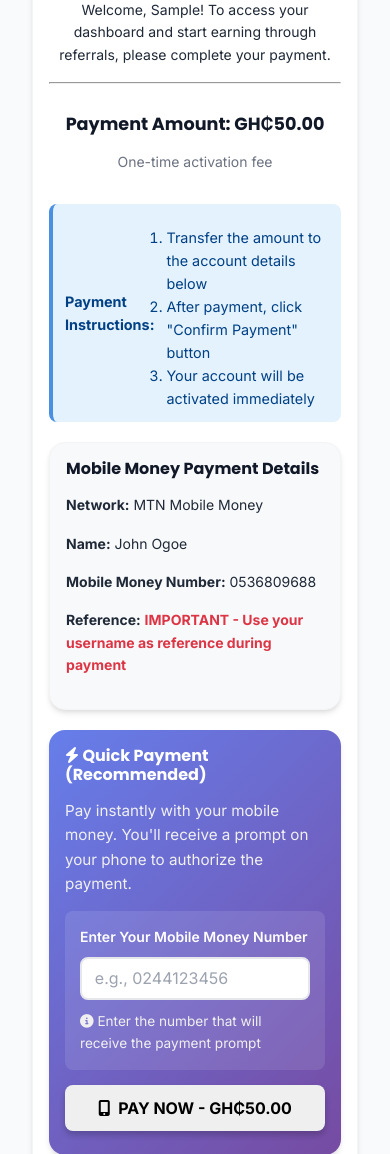
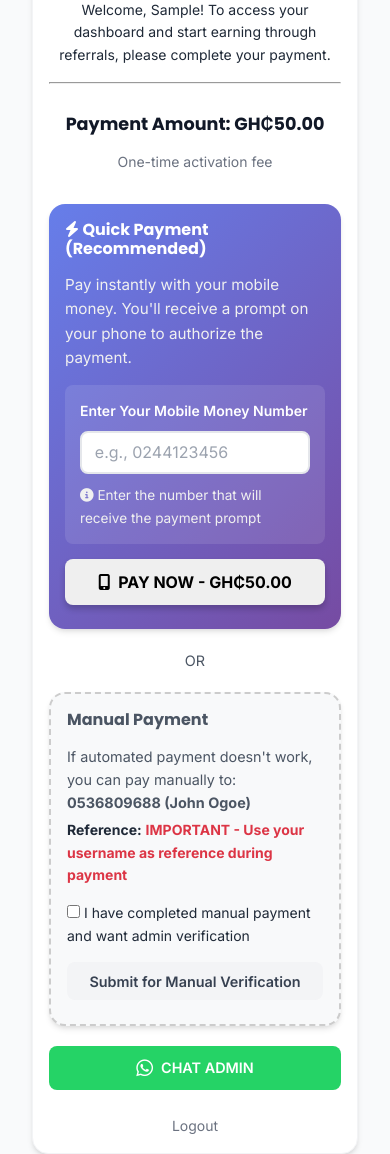
Before and after one commit to Budddiesearn/buddies-earn-finished-, a Flask app: page /payment in a window 390 px wide. Shown: the part 173-1327 px from the top of the page. Run offline with Flask 3, Linux system fonts and the light colour scheme; the visitor is signed in with stand-in values (Sample User, id 1); some libraries are stand-ins or nearby versions.

Commit message:
Payment page: remove Payment Instructions and Mobile Money Details; add reference note to Manual Payment

```diff
--- a/website/templates/payment.html
+++ b/website/templates/payment.html
@@ -26,23 +26,9 @@ development - leave empty, for production Render will set this){% block title %}
             <p class="text-muted">One-time activation fee</p>
         </div>
 
-        <div class="alert alert-info">
-            <strong>Payment Instructions:</strong>
-            <ol style="margin-top: 10px;">
-                <li>Transfer the amount to the account details below</li>
-                <li>After payment, click "Confirm Payment" button</li>
-                <li>Your account will be activated immediately</li>
-            </ol>
-        </div>
 
-        <div class="card" style="padding: 15px; background-color: #f8f9fa; margin: 20px 0;">
-            <h5>Mobile Money Payment Details</h5>
-            <p><strong>Network:</strong> MTN Mobile Money</p>
-            <p><strong>Name:</strong> John Ogoe</p>
-            <p><strong>Mobile Money Number:</strong> 0536809688</p>
-            <p><strong>Reference:</strong> <span style="color: #dc3545; font-weight: bold;">IMPORTANT - Use your
-                    username as reference during payment</span></p>
-        </div>
+
+
 
         <!-- Automated Payment Section -->
         <div class="card"
@@ -82,6 +68,10 @@ development - leave empty, for production Render will set this){% block title %}
             <h5 style="color: var(--gray-600);">Manual Payment</h5>
             <p style="color: var(--gray-600); font-size: 0.9rem; margin-bottom: 10px;">
                 If automated payment doesn't work, you can pay manually to: <strong>0536809688 (John Ogoe)</strong>
+            </p>
+            <p style="margin-top: -5px;">
+                <strong>Reference:</strong> <span style="color: #dc3545; font-weight: bold;">IMPORTANT - Use your
+                    username as reference during payment</span>
             </p>
             <form method="POST" style="margin-top: 15px;">
                 <div class="form-check" style="margin-bottom: 15px;">
```
